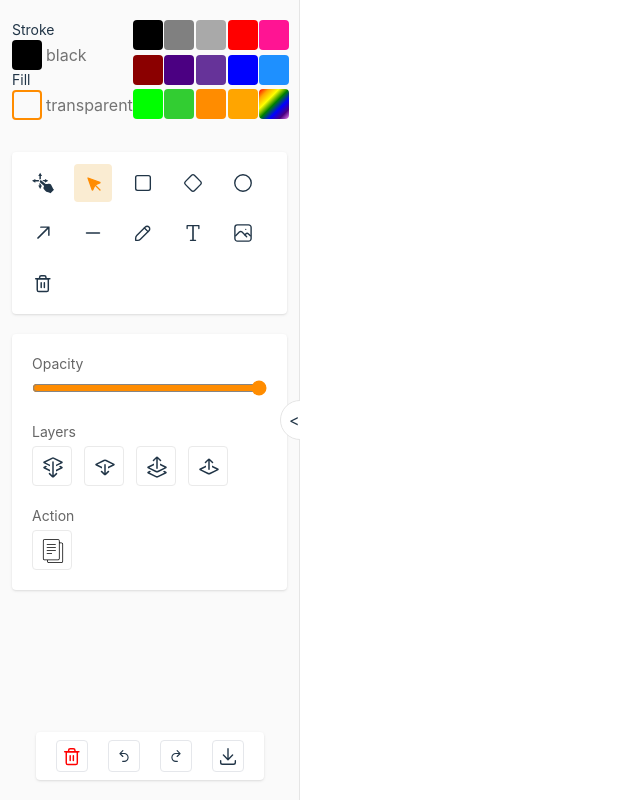
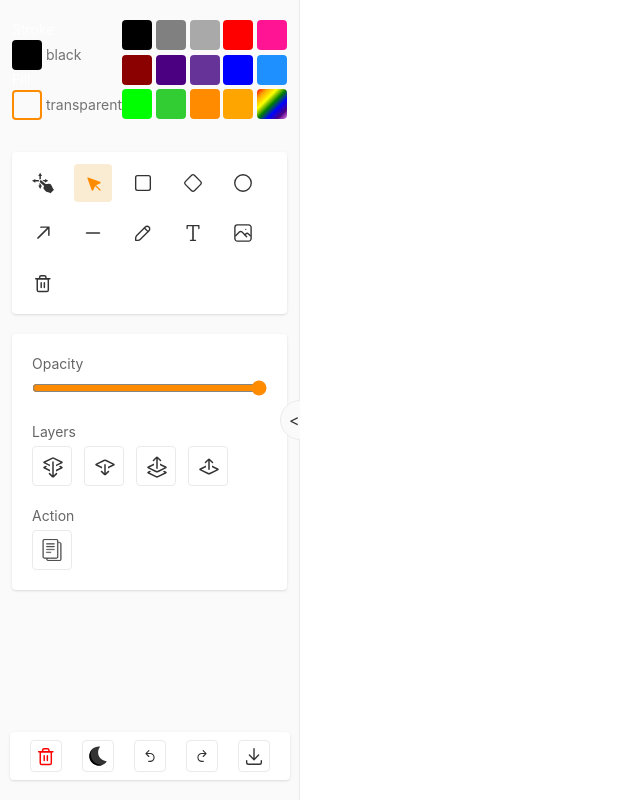
Before and after one commit to dawkaka/drawapp, a React (Vite) app: page / in a window 1280 px wide. Shown: the whole page, without its empty margins (0-640 px from the left). Built offline with nearby package versions, Linux system fonts and the light colour scheme.

Commit message:
feat: dark mode

```diff
--- a/src/components/board.tsx
+++ b/src/components/board.tsx
@@ -614,7 +614,7 @@ export default function Canvas() {
                 className="appearance-none outline-0"
                 id="canvas"
                 style={{
-                    backgroundColor: "white",
+                    backgroundColor: "var(--background)",
                     cursor
                 }}
                 tabIndex={0}
--- a/src/components/colorpick.tsx
+++ b/src/components/colorpick.tsx
@@ -35,8 +35,6 @@ export default function ColorPanel() {
                 }
                 setAppState({ ...main, fillColor: selectedColor })
             }
-
-
         }
     }, [selectedColor])
 
@@ -54,7 +52,7 @@ export default function ColorPanel() {
                             }}
                             onClick={() => setSelected("stroke")}
                         ></div>
-                        <div className="text-neutral-500">{strokeColor}</div>
+                        <div className="text-neutral-500 text-sm">{strokeColor}</div>
                     </div>
                 </div>
                 <div className="flex flex-col">
@@ -68,7 +66,7 @@ export default function ColorPanel() {
                             }}
                             onClick={() => setSelected("fill")}
                         ></div>
-                        <div className="text-neutral-500">{fillColor}</div>
+                        <div className="text-neutral-500 text-sm">{fillColor}</div>
                     </div>
                 </div>
             </div>
--- a/src/components/modal.tsx
+++ b/src/components/modal.tsx
@@ -9,7 +9,7 @@ export default function Modal({ clearFunc, close }: ModalProps) {
 
         <div className="fixed flex items-center justify-center top-0 left-0 right-0 z-50 bg-[rgba(0,0,0,0.3)] p-4 overflow-x-hidden overflow-y-auto md:inset-0 h-modal md:h-full">
             <div className="relative w-full h-full max-w-md md:h-auto">
-                <div className="relative bg-white rounded-lg shadow dark:bg-gray-700">
+                <div className="relative bg-[var(--background)] rounded-lg shadow dark:bg-gray-700">
                     <button type="button"
                         onClick={close}
                         className="absolute top-3 right-2.5 text-gray-400 bg-transparent hover:bg-gray-200 hover:text-gray-900 rounded-lg text-sm p-1.5 ml-auto inline-flex items-center dark:hover:bg-gray-800 dark:hover:text-white" data-modal-hide="popup-modal">
--- a/src/components/side.tsx
+++ b/src/components/side.tsx
@@ -1,10 +1,10 @@
 import { useAtom } from "jotai"
-import { useEffect, useRef, useState } from "react"
+import { useEffect, useLayoutEffect, useRef, useState } from "react"
 import { AppDrawings, AppState } from "../jotai"
 import { renderElements } from "../lib/render"
 import ColorPanel from "./colorpick"
 import Modal from "./modal"
-import { Actoins, FillToolsOptions, ImageOptions, Layers, Opacity, TextOptions } from "./toolOptions"
+import { Actions, FillToolsOptions, ImageOptions, Layers, Opacity, TextOptions } from "./toolOptions"
 import Tools from "./tools"
 import history from "../lib/history"
 
@@ -15,6 +15,14 @@ export default function Side() {
     const [modal, setModal] = useState(false)
     const [width, setWidth] = useState(300)
     const sideRef = useRef(null)
+    const [theme, setTheme] = useState<"dark" | "light">("light")
+
+    useLayoutEffect(() => {
+        const t = localStorage.getItem("theme")
+        if (t) {
+            setTheme(t === "dark" ? "dark" : "light")
+        }
+    }, [])
 
     useEffect(() => {
         let w = window.innerWidth
@@ -60,10 +68,26 @@ export default function Side() {
         setItems(itm)
         localStorage.setItem("canvasItems", JSON.stringify(itm))
     }
+
+    function changeTheme() {
+        let root = document.querySelector("#root")!
+        if (theme === "light") {
+            setTheme("dark")
+            localStorage.setItem("theme", "dark")
+            root.className = "dark"
+            document.documentElement.style.colorScheme = "dark"
+        } else {
+            setTheme("light")
+            localStorage.setItem("theme", "light")
+            root.className = "light"
+            document.documentElement.style.colorScheme = "light"
+        }
+    }
+
     return (
         <>
             <aside
-                className="bg-neutral-50 fixed  flex flex-col items-center top-0 left-0 bottom-0 border-r border-neutral-200  transition-all z-10 overflow-hidden"
+                className="bg-[var(--accents-1)] fixed  flex flex-col items-center top-0 left-0 bottom-0 border-r border-[var(--accents-2)]  transition-all z-10 overflow-hidden"
                 ref={sideRef}
                 style={{
                     width: closed ? 0 : width + 'px'
@@ -73,10 +97,10 @@ export default function Side() {
                     modal && <Modal close={() => setModal(false)} clearFunc={deleteAllItems} />
                 }
 
-                <div className="bg-neutral-50 relative w-full h-full overflow-y-auto pb-10">
+                <div className="bg-[var(--accents-1)] relative w-full h-full overflow-y-auto pb-10">
                     <ColorPanel />
                     <Tools />
-                    <div className="flex flex-col gap-5 p-2 shadow bg-white mx-3 my-5 rounded p-5">
+                    <div className="flex flex-col gap-5 p-2 shadow bg-[var(--background)] mx-3 my-5 rounded p-5">
                         {
                             (tool === "ellipse" || tool === "rectangle" || tool === "diamond" || tool === "arrow" || tool === "line" || tool === "pencil") && <FillToolsOptions />
                         }
@@ -88,12 +112,13 @@ export default function Side() {
                         }
                         <Opacity />
                         <Layers />
-                        <Actoins />
+                        <Actions />
                     </div>
                 </div>
 
-                <div className="flex flex-col px-2 shadow bg-white rounded-lg md:rounded fixed right-2 md:right-auto md:flex-row md:absolute bottom-5 md:px-5 py-2 gap-5 md:z-11">
-                    <button className="w-fit p-1 rounded hover:bg-[#faecd2] border" onClick={() => setModal(true)}>
+                <div className="flex flex-col px-2 shadow bg-[var(--background)] text-[var(--accents-7)] rounded-lg md:rounded fixed right-2 md:right-auto md:flex-row md:absolute bottom-5 md:px-5 py-2 gap-5 md:z-11">
+
+                    <button className="w-fit p-1 rounded hover:bg-[#faecd2] hover:text-[darkorange] border border-[var(--accents-2)]" onClick={() => setModal(true)}>
                         <svg width="22" height="22" viewBox="0 0 15 15" fill="red" xmlns="http://www.w3.org/2000/svg">
                             <path fillRule="evenodd" clipRule="evenodd" d="M2 4.656a.5.5 0 01.5-.5h9.7a.5.5 0 010 1H2.5a.5.5 0 01-.5-.5z"></path>
                             <path fillRule="evenodd" clipRule="evenodd" d="M6.272 3a.578.578 0 00-.578.578v.578h3.311v-.578A.578.578 0 008.428 3H6.272zm3.733 1.156v-.578A1.578 1.578 0 008.428 2H6.272a1.578 1.578 0 00-1.578 1.578v.578H3.578a.5.5 0 00-.5.5V12.2a1.578 1.578 0 001.577 1.578h5.39a1.578 1.578 0 001.577-1.578V4.656a.5.5 0 00-.5-.5h-1.117zm-5.927 1V12.2a.578.578 0 00.577.578h5.39a.578.578 0 00.577-.578V5.156H4.078z">
@@ -101,8 +126,34 @@ export default function Side() {
                             </path></svg>
                     </button>
 
+                    <button className="w-fit p-1 rounded hover:bg-[#faecd2] hover:text-[darkorange] border border-[var(--accents-2)]" onClick={changeTheme}>
+                        {
+                            theme === "light" ? <svg width="22" height="22" viewBox="0 0 1024 1024" version="1.1" xmlns="http://www.w3.org/2000/svg" fill="currentColor" transform="matrix(-1, 0, 0, 1, 0, 0)">
+                                <g id="SVGRepo_bgCarrier" stroke-width="0"></g><g id="SVGRepo_tracerCarrier" stroke-linecap="round" stroke-linejoin="round"></g><g id="SVGRepo_iconCarrier">
+                                    <path d="M785.334 194.943c174.789 174.787 174.789 459.179 0 633.967-174.787 174.787-459.178 174.787-633.967 0-13.206-13.205-26.22-28.336-39.807-46.314a19.672 19.672 0 0 1-2.223-20.012 19.777 19.777 0 0 1 16.54-11.442c98.838-6.698 191.601-48.753 261.234-118.386C530.853 489.014 546.472 258.475 423.392 96.51a19.553 19.553 0 0 1-2.249-19.981 19.554 19.554 0 0 1 16.54-11.497c129.587-8.759 256.325 38.583 347.651 129.911z" fill="#2577F">
+                                    </path>
+                                    <path d="M785.334 194.943c-14.266-14.268-29.484-27.325-45.354-39.399 151.302 175.925 143.723 442.269-22.987 608.98-121.85 121.85-307.044 190.195-461.161 142.154 60.038 35.511 140.886 47.603 167.101 50.984 129.417 13.067 263.464-29.816 362.401-128.753 174.789-174.787 174.789-459.179 0-633.966z" fill="#030504">
+                                    </path>
+                                </g>
+                            </svg>
+                                :
+                                <svg width="22" height="22" viewBox="0 0 24 24" fill="none" xmlns="http://www.w3.org/2000/svg"><g id="SVGRepo_bgCarrier" stroke-width="0"></g>
+                                    <g id="SVGRepo_tracerCarrier" stroke-linecap="round" stroke-linejoin="round"></g><g id="SVGRepo_iconCarrier"> <g clip-path="url(#a)" fill="currentColor">
+                                        <path d="M12 0a1 1 0 0 1 1 1v4a1 1 0 1 1-2 0V1a1 1 0 0 1 1-1ZM4.929 3.515a1 1 0 0 0-1.414 1.414l2.828 2.828a1 1 0 0 0 1.414-1.414L4.93 3.515ZM1 11a1 1 0 1 0 0 2h4a1 1 0 1 0 0-2H1ZM18 12a1 1 0 0 1 1-1h4a1 1 0 1 1 0 2h-4a1 1 0 0 1-1-1ZM17.657 16.243a1 1 0 0 0-1.414 1.414l2.828 2.828a1 1 0 1 0 1.414-1.414l-2.828-2.828ZM7.757 17.657a1 1 0 1 0-1.414-1.414L3.515 19.07a1 1 0 1 0 1.414 1.414l2.828-2.828ZM20.485 4.929a1 1 0 0 0-1.414-1.414l-2.828 2.828a1 1 0 1 0 1.414 1.414l2.828-2.828ZM13 19a1 1 0 1 0-2 0v4a1 1 0 1 0 2 0v-4ZM12 7a5 5 0 1 0 0 10 5 5 0 0 0 0-10Z"></path>
+                                    </g>
+                                        <defs>
+                                            <clipPath id="a">
+                                                <path fill="#ffffff" d="M0 0h24v24H0z"></path>
+                                            </clipPath>
+                                        </defs>
+                                    </g>
+                                </svg>
+                        }
+
+                    </button>
+
                     <button
-                        className="w-fit p-1 rounded hover:bg-[#faecd2] border"
+                        className="w-fit p-1 rounded hover:bg-[#faecd2]  hover:text-[darkorange]  border border-[var(--accents-2)]"
                         onClick={undo}
                     >
                         <svg width="22" height="22" viewBox="0 0 15 15" fill="currentColor" xmlns="http://www.w3.org/2000/svg" style={{ transform: "scale(1, 1)" }}>
@@ -111,14 +162,14 @@ export default function Side() {
                     </button>
 
                     <button
-                        className="w-fit p-1 rounded hover:bg-[#faecd2] border"
+                        className="w-fit p-1 rounded hover:bg-[#faecd2]  hover:text-[darkorange]  border border-[var(--accents-2)]"
                         onClick={redo}
                     >
                         <svg width="22" height="22" viewBox="0 0 15 15" fill="currentColor" xmlns="http://www.w3.org/2000/svg" style={{ transform: "scale(-1, 1)" }}>
                             <path d="M10.6707 8.5081C10.6707 10.1923 9.3004 11.5625 7.61631 11.5625H6.5351C6.35593 11.5625 6.21074 11.4173 6.21074 11.2382V11.13C6.21074 10.9508 6.35591 10.8057 6.5351 10.8057H7.61631C8.88313 10.8057 9.91387 9.77492 9.91387 8.5081C9.91387 7.24128 8.88313 6.21054 7.61631 6.21054H5.62155L6.99534 7.58433C7.14289 7.73183 7.14289 7.97195 6.99534 8.11944C6.85216 8.26251 6.60298 8.2623 6.46013 8.11944L4.44045 6.09971C4.36898 6.02824 4.32959 5.93321 4.32959 5.8321C4.32959 5.73106 4.36898 5.63598 4.44045 5.56454L6.46024 3.54472C6.60309 3.40176 6.85248 3.40176 6.99535 3.54472C7.14291 3.69218 7.14291 3.93234 6.99535 4.07979L5.62156 5.45368H7.61631C9.3004 5.45368 10.6707 6.82393 10.6707 8.5081Z">
                             </path></svg>
                     </button>
-                    <button className="w-fit p-1 rounded hover:bg-[#faecd2] border"
+                    <button className="w-fit p-1 rounded hover:bg-[#faecd2] hover:text-[darkorange] border border-[var(--accents-2)]"
                         onClick={downloadCanvasAsPNG}
                     >
                         <svg aria-hidden="true" width="22" height="22" focusable="false" role="img" viewBox="0 0 20 20" fill="none" stroke="currentColor" strokeLinecap="round" strokeLinejoin="round"><path strokeWidth="1.25" d="M3.333 14.167v1.666c0 .92.747 1.667 1.667 1.667h10c.92 0 1.667-.746 1.667-1.667v-1.666M5.833 9.167 10 13.333l4.167-4.166M10 3.333v10"></path></svg>
@@ -126,7 +177,7 @@ export default function Side() {
                 </div>
 
                 <div
-                    className="h-[40px] w-[40px] flex items-center pl-2 cursor-pointer bg-[white] border border-neutral-200 fixed top-[50%] rounded-full translateY(-100%) transition-all"
+                    className="h-[40px] w-[40px] flex items-center pl-2 text-[var(--accents-7)] cursor-pointer bg-[var(--accents-1)] border border-[var(--accents-2)] fixed top-[50%] rounded-full translateY(-100%) transition-all"
                     style={{
                         clipPath: "polygon(0 0, 50% 0, 50% 100%, 0 100%)",
                         left: closed ? "-20px" : `${width - 20}px`,
--- a/src/components/toolOptions.tsx
+++ b/src/components/toolOptions.tsx
@@ -234,13 +234,12 @@ export function Opacity() {
 
 function OptionContainer({ selected, value, onClick, children }: { selected: string, value: string, onClick: (val: string) => void, children: React.ReactNode }) {
     return (
-        <button className="w-fit p-2 rounded hover:bg-[#faecd2]"
+        <button className={`w-fit p-2 rounded hover:bg-[#faecd2] hover:text-[darkorange] ${selected === value ? "text-[darkorange]" : "text-[var(--accents-7)]"}`}
             onClick={() => onClick(value)}
             style={{
                 backgroundColor: selected === value ? "#faecd2" : "",
                 border: `1px solid ${selected === value ? "#faecd2" : "var(--accents-2)"}`,
                 fill: selected === value ? "darkorange" : "none",
-                color: selected === value ? "darkorange" : ""
             }}
         >
             <div className="h-[22px] w-[22px]">
@@ -249,7 +248,7 @@ function OptionContainer({ selected, value, onClick, children }: { selected: str
         </button>
     )
 }
-export function Actoins() {
+export function Actions() {
     let selected = ""
     const [items, setItems] = useAtom(AppDrawings)
     const [selectedItem] = useAtom(SelectionAtom)
@@ -275,10 +274,11 @@ export function Actoins() {
             <legend className="text-sm text-[var(--accents-5)] mb-1">Action</legend>
             <div className="flex flex-wrap gap-3">
                 <OptionContainer selected={selected} value="to-back" onClick={handleCopy}>
-                    <svg fill="#000000" height="24px" width="24px" version="1.1" id="Layer_1" xmlns="http://www.w3.org/2000/svg"
-                        xmlnsXlink="http://www.w3.org/1999/xlink" viewBox="0 0 64 64" enableBackground="new 0 0 64 64" xmlSpace="preserve">
+                    <svg fill="currentColor" version="1.1" id="Layer_1" xmlns="http://www.w3.org/2000/svg"
+                        xmlnsXlink="http://www.w3.org/1999/xlink" viewBox="0 0 64 64" xmlSpace="preserve">
                         <g id="SVGRepo_bgCarrier" strokeWidth="0"></g><g id="SVGRepo_tracerCarrier" strokeLinecap="round" strokeLinejoin="round"></g>
-                        <g id="SVGRepo_iconCarrier"> <g id="Text-files">
+                        <g id="SVGRepo_iconCarrier">
+                            <g id="Text-files" stroke="currentColor">
                                 <path d="M53.9791489,9.1429005H50.010849c-0.0826988,0-0.1562004,0.0283995-0.2331009,0.0469999V5.0228 C49.7777481,2.253,47.4731483,0,44.6398468,0h-34.422596C7.3839517,0,5.0793519,2.253,5.0793519,5.0228v46.8432999 c0,2.7697983,2.3045998,5.0228004,5.1378999,5.0228004h6.0367002v2.2678986C16.253952,61.8274002,18.4702511,64,21.1954517,64 h32.783699c2.7252007,0,4.9414978-2.1725998,4.9414978-4.8432007V13.9861002 C58.9206467,11.3155003,56.7043495,9.1429005,53.9791489,9.1429005z M7.1110516,51.8661003V5.0228 c0-1.6487999,1.3938999-2.9909999,3.1062002-2.9909999h34.422596c1.7123032,0,3.1062012,1.3422,3.1062012,2.9909999v46.8432999 c0,1.6487999-1.393898,2.9911003-3.1062012,2.9911003h-34.422596C8.5049515,54.8572006,7.1110516,53.5149002,7.1110516,51.8661003z M56.8888474,59.1567993c0,1.550602-1.3055,2.8115005-2.9096985,2.8115005h-32.783699 c-1.6042004,0-2.9097996-1.2608986-2.9097996-2.8115005v-2.2678986h26.3541946 c2.8333015,0,5.1379013-2.2530022,5.1379013-5.0228004V11.1275997c0.0769005,0.0186005,0.1504021,0.0469999,0.2331009,0.0469999 h3.9682999c1.6041985,0,2.9096985,1.2609005,2.9096985,2.8115005V59.1567993z">
                                 </path>
                                 <path d="M38.6031494,13.2063999H16.253952c-0.5615005,0-1.0159006,0.4542999-1.0159006,1.0158005 c0,0.5615997,0.4544001,1.0158997,1.0159006,1.0158997h22.3491974c0.5615005,0,1.0158997-0.4542999,1.0158997-1.0158997 C39.6190491,13.6606998,39.16465,13.2063999,38.6031494,13.2063999z">
@@ -367,7 +367,7 @@ function StrokeWidth() {
 
 function FillOption({ onClick, option, selectedOption }: { onClick: (val: StrokeWidth) => void, option: StrokeWidth, selectedOption: number }) {
     return (
-        <button className="w-fit p-2 flex items-center justify-center rounded hover:bg-[#faecd2]"
+        <button className="w-fit p-2 flex items-center justify-center rounded hover:bg-[#faecd2] text-[var(--accents-7)] hover:text-[darkorange]"
             onClick={() => onClick(option)}
             style={{
                 backgroundColor: selectedOption === option ? "#faecd2" : "",
@@ -381,7 +381,7 @@ function FillOption({ onClick, option, selectedOption }: { onClick: (val: Stroke
                     style={{
                         height: `${option}px`,
                         width: "10px",
-                        backgroundColor: selectedOption === option ? "darkorange" : "black"
+                        backgroundColor: selectedOption === option ? "darkorange" : "currentColor"
                     }}
                 >
                 </span>
@@ -424,7 +424,7 @@ function StrokeStyle() {
 
 function StrokeStyleOption({ onClick, option, selectedOption }: { onClick: (val: Stroke) => void, option: Stroke, selectedOption: Stroke }) {
     return (
-        <button className="w-fit p-2 flex items-center justify-center rounded hover:bg-[#faecd2]"
+        <button className="w-fit p-2 flex items-center justify-center rounded hover:bg-[#faecd2] text-[var(--accents-7)] hover:text-[darkorange]"
             onClick={() => onClick(option)}
             style={{
                 backgroundColor: selectedOption === option ? "#faecd2" : "",
@@ -440,7 +440,7 @@ function StrokeStyleOption({ onClick, option, selectedOption }: { onClick: (val:
                         width: "15px",
                         borderStyle: option,
                         borderTopWidth: "2px",
-                        borderColor: selectedOption === option ? "darkorange" : "black"
+                        borderColor: selectedOption === option ? "darkorange" : "currentColor"
                     }}
                 >
                 </div>
--- a/src/components/tools.tsx
+++ b/src/components/tools.tsx
@@ -51,7 +51,7 @@ export default function Tools() {
 
 
     return (
-        <div className="bg-white rounded-lg m-2 px-2 py-1 shadow md:m-3 md:p-3 md:rounded tools"
+        <div className="bg-[var(--background)] rounded-lg m-2 px-2 py-1 shadow md:m-3 md:p-3 md:rounded tools"
             style={{
                 isolation: "isolate",
                 zIndex: -1
@@ -130,15 +130,14 @@ export default function Tools() {
 
 export function CanvasTool({ onClick, tool, selectedTool, children }: { onClick: () => void, tool: Tool, selectedTool: Tool, children: ReactNode }) {
     return (
-        <button className="w-fit p-2 rounded hover:bg-[#faecd2]"
+        <button className={`w-fit p-2 rounded hover:bg-[#faecd2]  hover:text-[darkorange] ${selectedTool === tool ? "text-[darkorange]" : "text-[var(--accents-7)]"}`}
             onClick={onClick}
             style={{
                 backgroundColor: selectedTool === tool ? "#faecd2" : "",
                 fill: selectedTool === tool ? "darkorange" : "none",
-                color: selectedTool === tool ? "darkorange" : ""
             }}
         >
-            <div className="relative h-[18px] w-[18px] md:h-[22px] w-[22px]">
+            <div className="relative h-[18px] w-[18px] md:h-[22px] md:w-[22px]">
                 {children}
             </div>
         </button>
--- a/src/index.css
+++ b/src/index.css
@@ -7,6 +7,9 @@
   font-size: 16px;
   line-height: 24px;
   font-weight: 400;
+  --canvas-bg: "white";
+  --background: #FFF;
+  --foreground: #111;
   --accents-1: #FAFAFA;
   --accents-2: #EAEAEA;
   --accents-3: #999;
@@ -47,6 +50,26 @@ a:hover {
   color: #535bf2;
 }
 
+
+.dark {
+  --canvas-bg: "black";
+  --background: #111;
+  --foreground: #FFF;
+  --accents-1: #1c1c1c;
+  --accents-2: #333;
+  --accents-3: #444;
+  --accents-4: #666;
+  --accents-5: #888;
+  --accents-6: #999;
+  --accents-7: #EAEAEA;
+  --accents-8: #FAFAFA;
+  --modal-overlay: rgba(1, 1, 1, 0.75);
+  --border: 1px solid #333;
+  color: var(--foreground);
+  --modal-overlay: rgba(255, 255, 255, 0.1);
+}
+
+
 body {
   margin: 0;
   width: 100%;
@@ -62,6 +85,7 @@ button {
   cursor: pointer;
 }
 
+
 @media only screen and (max-width:768px) {
   .tools {
     position: fixed;
@@ -73,15 +97,3 @@ button {
     overflow-x: auto;
   }
 }
-
-@media (prefers-color-scheme: light) {
-  :root {
-    color: #213547;
-    background-color: #ffffff;
-  }
-
-  a:hover {
-    color: #747bff;
-  }
-
-}
```
Also changed, not shown: src/App.tsx (+15 -1 lines). Lines whose indentation alone changed are shown as unchanged.
